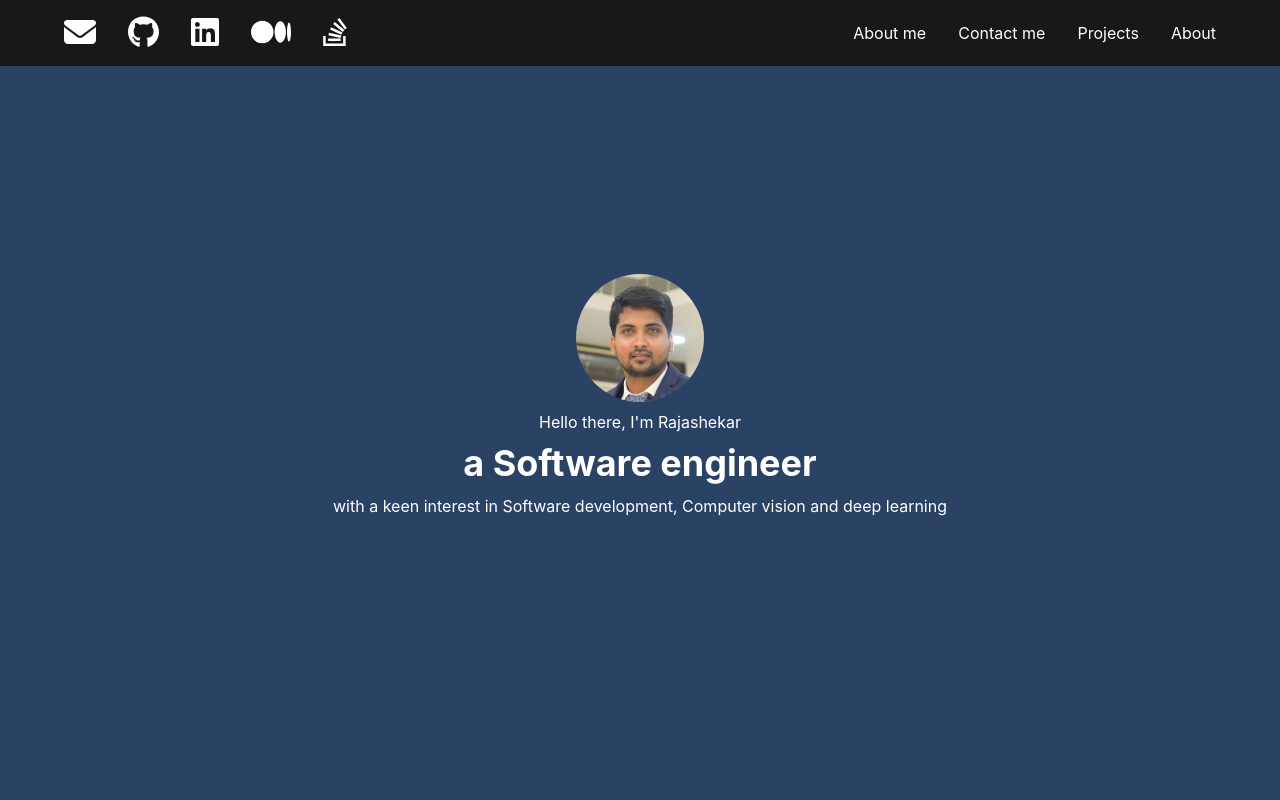
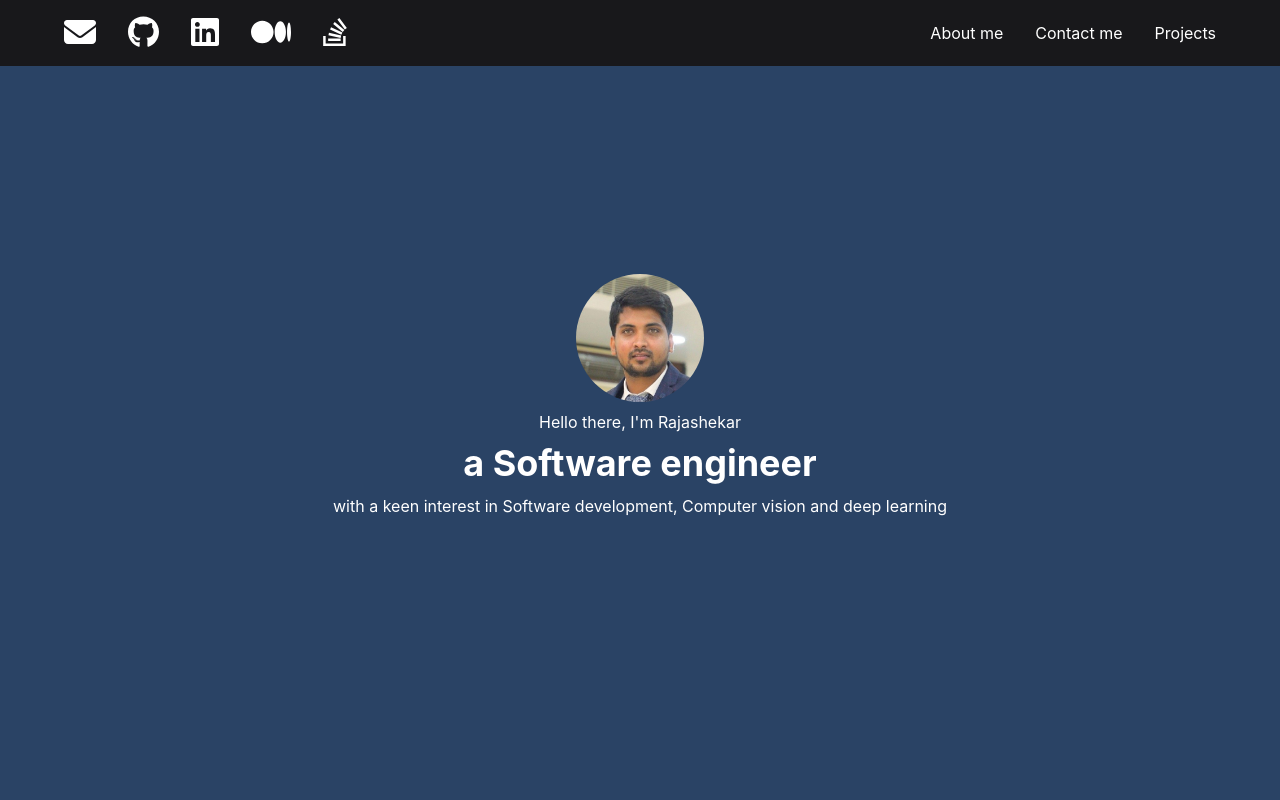
Before and after one commit to RajshekarM/me, a React (Create React App) app: page / in a window 1280 px wide. Shown: the top 800 px of the page. Built offline with nearby package versions, Linux system fonts and the light colour scheme.

Commit message:
changed paths

```diff
--- a/src/components/Header.js
+++ b/src/components/Header.js
@@ -97,9 +97,6 @@ const Header = () => {
              <Link href="/#about-me" onClick={handleClick('landing')} size="2x">About me</Link>
              <Link href="/#contact-me" onClick={handleClick('contactme')}  size="2x">Contact me</Link>
              <Link href="/#projects"   onClick={handleClick('projects')} size="2x">Projects</Link>
-             <Link>
-             About
-             </Link>
             </HStack>
           </nav>
         </HStack>
```
Also changed, not shown: 7 other files (tests, documents, lock files or other folders).
